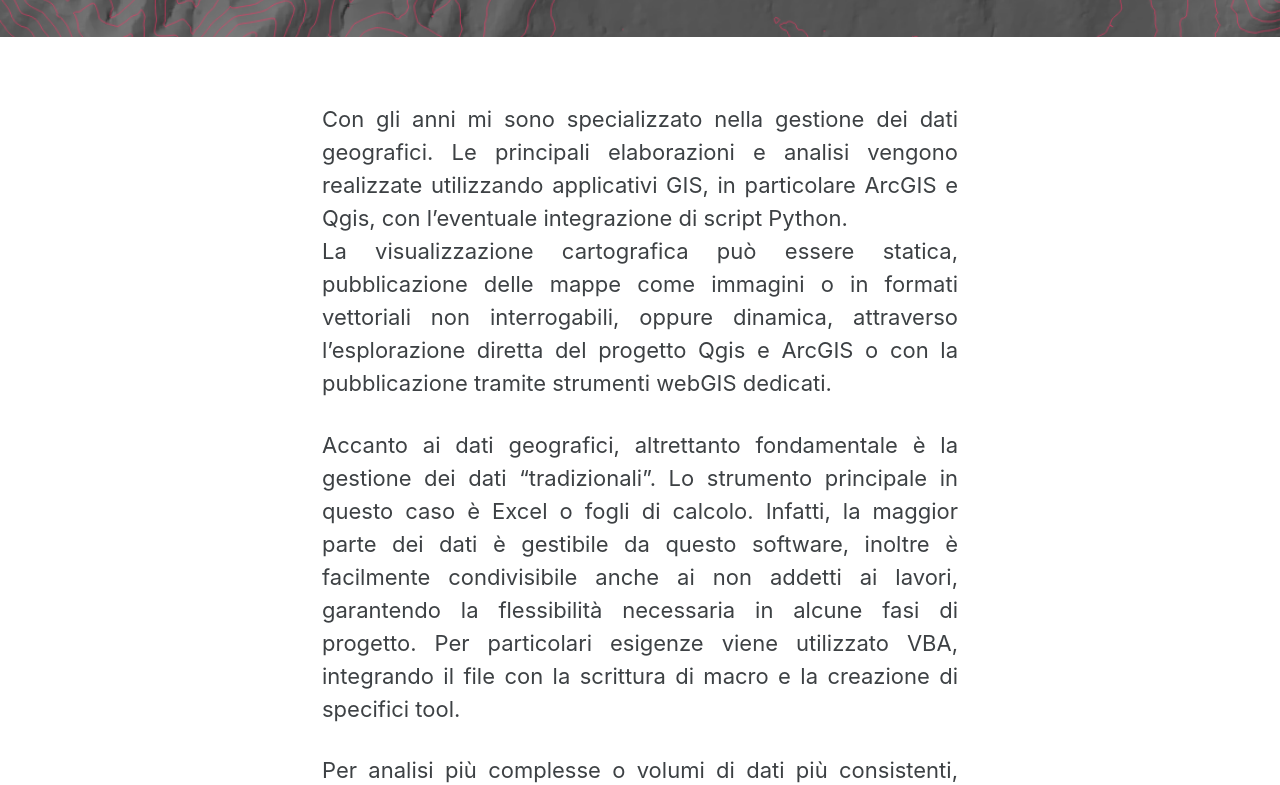
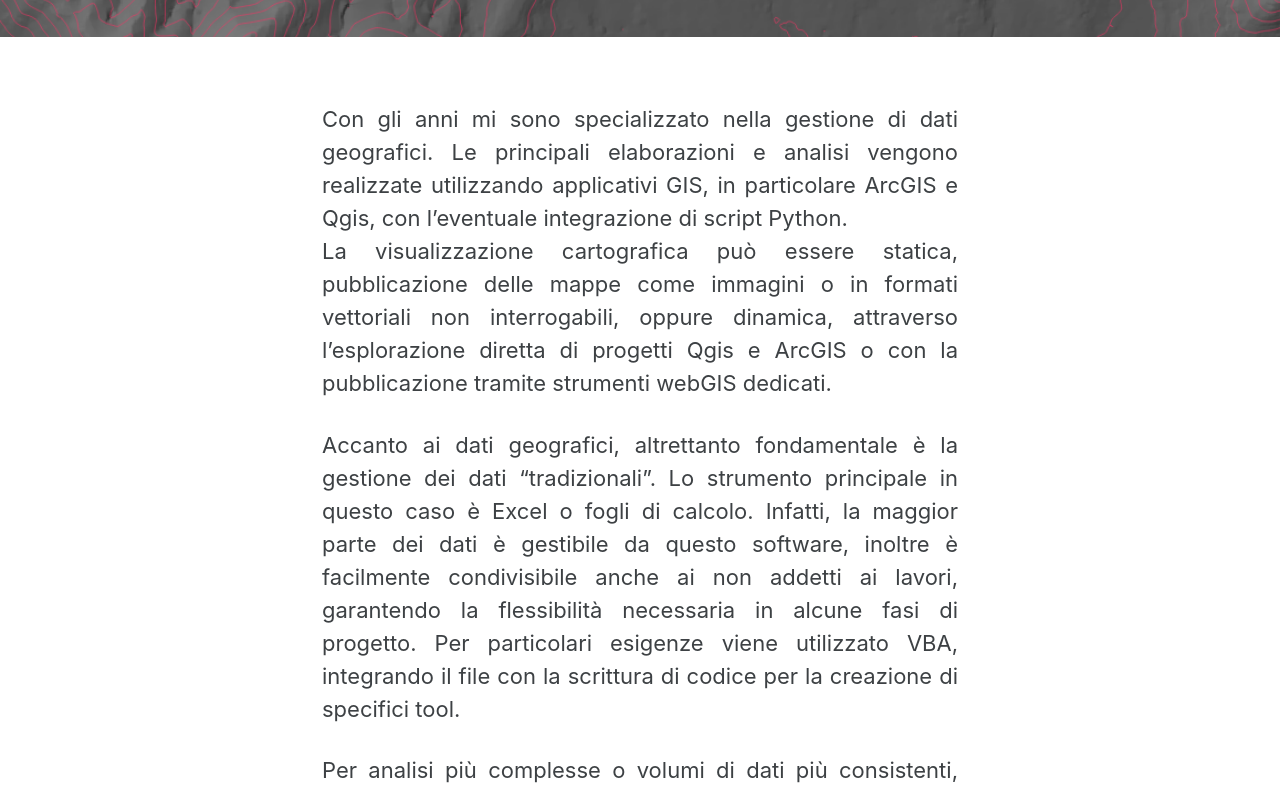
Before and after one commit to FrFagiani/ff_website, a Jekyll site: the page built from _pages/strumenti.md, in a window 1280 px wide. Shown: the part 366-1151 px from the top of the page. Built offline with Jekyll 4.4.1, drawn with Linux system fonts in a browser that asks for light colours; cached includes are drawn as plain includes.

Commit message:
aggiornamento testo pagina strumenti

```diff
--- a/_pages/strumenti.md
+++ b/_pages/strumenti.md
@@ -6,10 +6,10 @@ header:
 # author_profile: true
 ---
 
-Con gli anni mi sono specializzato nella gestione dei dati geografici. Le principali elaborazioni e analisi vengono realizzate utilizzando applicativi GIS, in particolare ArcGIS e Qgis, con l’eventuale integrazione di script Python.
-La visualizzazione cartografica può essere statica, pubblicazione delle mappe come immagini o in formati vettoriali non interrogabili, oppure dinamica, attraverso l’esplorazione diretta del progetto Qgis e ArcGIS o con la pubblicazione tramite strumenti webGIS dedicati.
+Con gli anni mi sono specializzato nella gestione di dati geografici. Le principali elaborazioni e analisi vengono realizzate utilizzando applicativi GIS, in particolare ArcGIS e Qgis, con l’eventuale integrazione di script Python.
+La visualizzazione cartografica può essere statica, pubblicazione delle mappe come immagini o in formati vettoriali non interrogabili, oppure dinamica, attraverso l’esplorazione diretta di progetti Qgis e ArcGIS o con la pubblicazione tramite strumenti webGIS dedicati.
 {: .text-justify}
-Accanto ai dati geografici, altrettanto fondamentale è la gestione dei dati “tradizionali”. Lo strumento principale in questo caso è Excel o fogli di calcolo. Infatti, la maggior parte dei dati è gestibile da questo software, inoltre è facilmente condivisibile anche ai non addetti ai lavori, garantendo la flessibilità necessaria in alcune fasi di progetto. Per particolari esigenze viene utilizzato VBA, integrando il file con la scrittura di macro e la creazione di specifici tool.
+Accanto ai dati geografici, altrettanto fondamentale è la gestione dei dati “tradizionali”. Lo strumento principale in questo caso è Excel o fogli di calcolo. Infatti, la maggior parte dei dati è gestibile da questo software, inoltre è facilmente condivisibile anche ai non addetti ai lavori, garantendo la flessibilità necessaria in alcune fasi di progetto. Per particolari esigenze viene utilizzato VBA, integrando il file con la scrittura di codice per la creazione di specifici tool.
 {: .text-justify}
 Per analisi più complesse o volumi di dati più consistenti, l’analisi viene sviluppata in Python. Anche in questo caso la visualizzazione e condivisione dei risultati viene garantita dalla creazione di report statici o dinamici.
 {: .text-justify}
```
Also changed, not shown: _pages/portfolio.md (+1 -1 lines).
